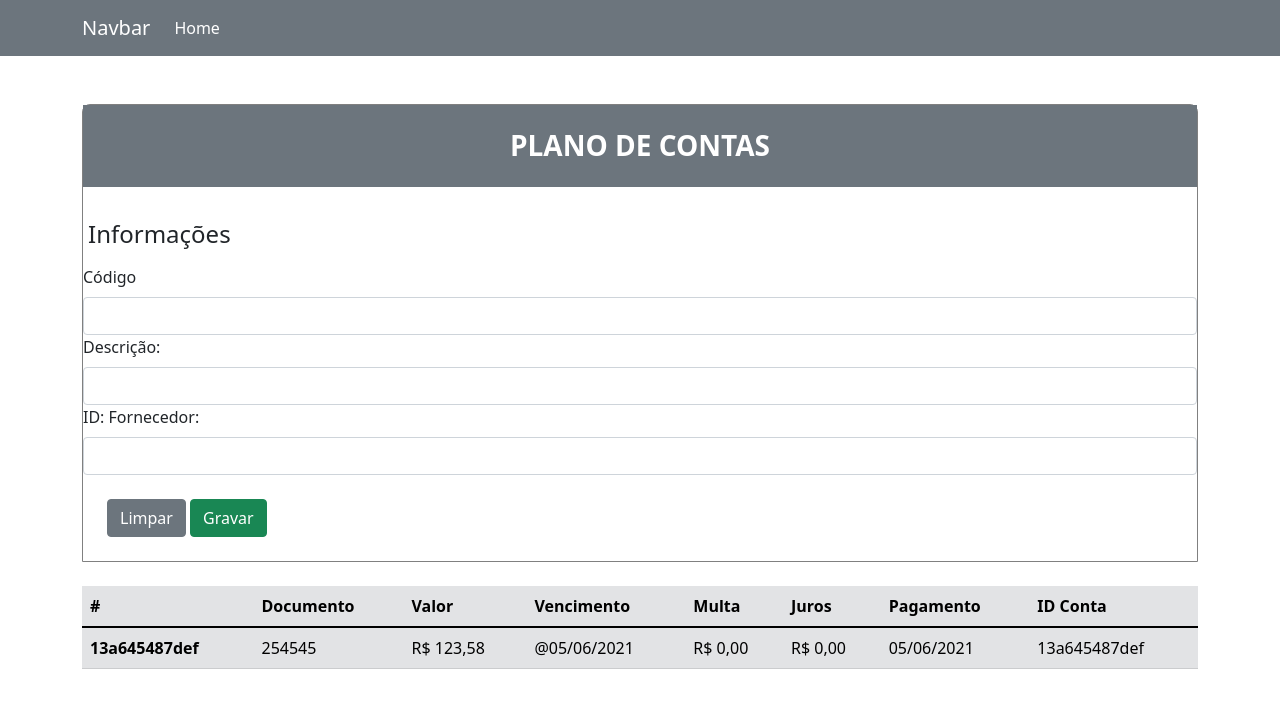
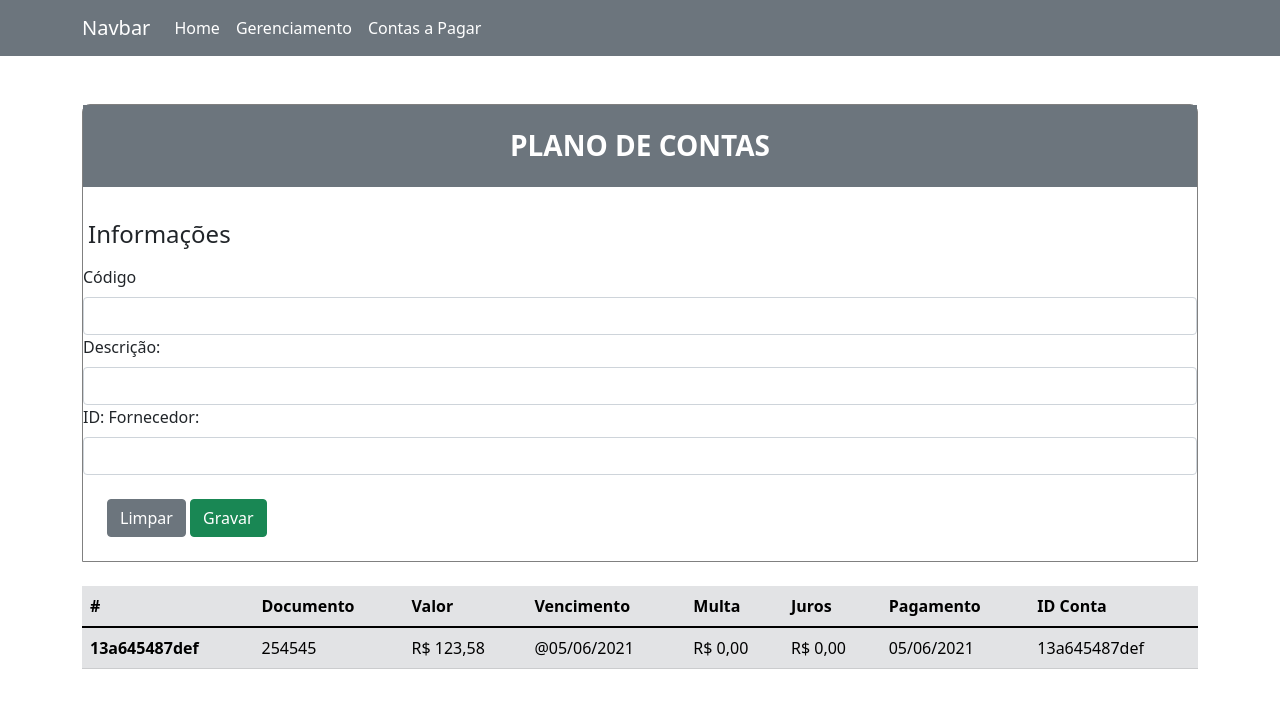
Before and after one commit to Nathan-Alisson/Trabalho-Final, a website: page public/PlanoContas.html in a window 1280 px wide. Drawn offline with nearby package versions, Linux system fonts and the light colour scheme; files that its build step writes are made by us from their sources; no server answers.

Commit message:
update-italo

```diff
--- a/public/PlanoContas.html
+++ b/public/PlanoContas.html
@@ -22,7 +22,12 @@
                     <li class="nav-item">
                         <a class="nav-link active" aria-current="page" href="#">Home</a>
                     </li>
-
+                    <li class="nav-item">
+                        <a class="nav-link active" aria-current="page" href="gereciamento.html">Gerenciamento</a>
+                    </li>
+                    <li class="nav-item">
+                        <a class="nav-link active" aria-current="page" href="contasapagar.html">Contas a Pagar</a>
+                    </li>
                 </ul>
             </div>
         </div>
@@ -90,6 +95,8 @@
     <script src="https://cdnjs.cloudflare.com/ajax/libs/jquery.mask/1.14.12/jquery.mask.min.js"></script>
     <script src="https://cdn.jsdelivr.net/npm/bootstrap@5.0.2/dist/js/bootstrap.bundle.min.js" integrity="sha384-MrcW6ZMFYlzcLA8Nl+NtUVF0sA7MsXsP1UyJoMp4YLEuNSfAP+JcXn/tWtIaxVXM" crossorigin="anonymous"></script>
 
+    <script src="https://kit.fontawesome.com/a8349f7f3a.js" crossorigin="anonymous" async></script>
+
     <script src="js/planocontas.js"></script>
     <script src="js/pagarRegister.js"></script>
 
```
